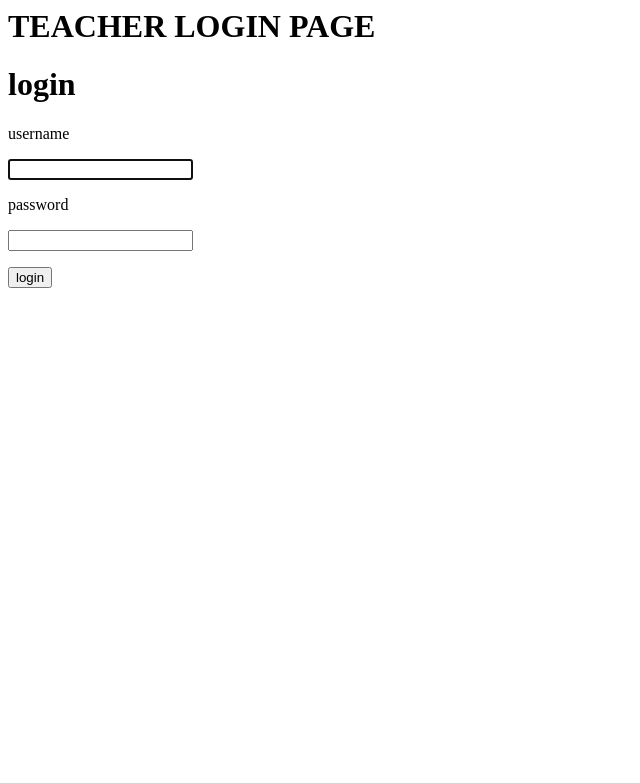
After one commit to sourav-py/attendance-dashboard, a Django app: page /login/teacher/ in a window 1280 px wide. The commit adds this page. Shown: the top 783 px of the page, without its empty margins (0-640 px from the left). Run offline with Django 3.2, Linux system fonts and the light colour scheme.

Commit message:
attendance-counter-added

```diff
--- a/attendance/templates/StudentAttendance.html
+++ b/attendance/templates/StudentAttendance.html
@@ -1,7 +1,8 @@
 <html>
     <head>
+            <meta name="viewport" content="width=device-width, initial-scale=1.0">
         <style>
-             <meta name="viewport" content="width=device-width, initial-scale=1.0">
+
             .week
             {
                 border: 1x solid orange;
@@ -13,6 +14,9 @@
     <body>
         <p><h3>ID : {{student.id}}</h3></p>
         <p><h2>Name : {{student.name}}</h3></p>
+        <P>Total attendance : {{attendance_variable}}/{{out_of_attendance_variable}}</P>
+        <p>Attendance Percentage: {{attendance_percentage}}%</p>
+        <p>WARNING : {{message}}</p>
         {% for attendance in attendances %}
             <div class="week">
             <p><h3>Attendance for week starting from {{attendance.starting_date}}</h3></p>
--- a/attendance/templates/StudentList.html
+++ b/attendance/templates/StudentList.html
@@ -15,6 +15,7 @@
         </style>
     </head>
     <body>
+        <a href = "/auth_urls/logout/">logout</a>
         {% for student in students %}
             <div class = "student_detail_div">
             <P>ID : {{student.id}} </P>
--- a/attendance/templates/registration/login.html
+++ b/attendance/templates/registration/studentlogin.html
@@ -4,8 +4,10 @@
 
     </head>
     <body>
-            <form method="post">
+            <h1>STUDENT LOGIN PAGE</h1>
+            <form method="post" action = "/login/student/">
             <div class="login_logo"><h1><span id = "log">log</span>in</h1></div>
+            {{message}}
             <div class="mini_form">
                 {% csrf_token %}
                 <div class="creds">
--- /dev/null
+++ b/attendance/templates/registration/teacherlogin.html
@@ -0,0 +1,34 @@
+<html>
+    <head>
+            <meta name="viewport" content="width=device-width, initial-scale=1.0">
+
+    </head>
+    <body>
+            <h1>TEACHER LOGIN PAGE</h1>
+            <form method="post" action = "/login/teacher/">
+            <div class="login_logo"><h1><span id = "log">log</span>in</h1></div>
+            <P>{{message}}</P>
+            <div class="mini_form">
+                {% csrf_token %}
+                <div class="creds">
+                    <p>
+                    <label for="id_username">username</label>
+                    </p>
+                    <p>
+                    <input class="input" type="text" name="username" autofocus="" required="" id="id_username">
+                    </p>
+                </div>
+                <div class="creds">
+                    <p>
+                    <label for="id_password">password</label>
+                    </p>
+                    <p>
+                    <input class = "input"  type="password" name="password" required="" id="id_password">
+                    </p>
+                </div>
+                <button class="login_button" type = "submit">login</button>
+            </div>
+            </form>
+
+    </body>
+</html>
--- a/attendance/urls.py
+++ b/attendance/urls.py
@@ -3,6 +3,7 @@ from attendance import views
 from django.conf.urls import url
 
 urlpatterns = [
+    path('',views.base,name = 'base'),
     path('students/',views.StudentList,name = 'StudentList'),
     path('accounts/signup/student/', views.StudentSignUpView.as_view(), name='student_signup'),
     path('accounts/signup/teacher/', views.TeacherSignUpView.as_view(), name='teacher_signup'),
@@ -10,8 +11,9 @@ urlpatterns = [
     #path('upload/csv/',views.simple_upload,name = 'simple_upload'),
     path('upload/csv/students/',views.Student_Csv_Upload),
     path('upload/csv/attendance/',views.Attendance_Csv_Upload),
-
     path('api-view/samplemodel/',views.SampleModelEndpoint),
+    path('login/student/',views.login_student),
+    path('login/teacher/',views.login_teacher),
 
 
 ]
--- a/attendance/views.py
+++ b/attendance/views.py
@@ -16,6 +16,7 @@ from rest_framework.decorators import api_view
 from rest_framework.response import Response
 
 from attendance.serializers import SampleModelSerializer
+from django.views.decorators.cache import never_cache
 
 def is_staff(user):
     object = CustomUser.objects.get(id = user.id)
@@ -27,29 +28,106 @@ def is_staff(user):
 def is_student_teacher_admin(user):
     pass
 
+def count_attendance(id):
+    count = 0
+    student_object = Student.objects.get(id = id)
+    attendances = Attendance.objects.filter(user = student_object)
+    print(attendances[0])
+    for attendance in attendances:
+        if attendance.monday == 'Present':
+            count += 1
+        if attendance.tuesday == 'Present':
+            count += 1
+        if attendance.wednesday == 'Present':
+            count += 1
+        if attendance.thursday == 'Present':
+            count +=1
+        if attendance.friday == 'Present':
+            count +=1
+        if attendance.saturday == 'Present':
+            count +=1
+    return count
+
+
+def out_of_attendance(id):
+    count = 0
+    student_object = Student.objects.get(id = id)
+    attendances = Attendance.objects.filter(user = student_object)
+    for attendance in attendances:
+        if attendance.monday == 'Present' or attendance.monday == 'Absent':
+            count += 1
+        if attendance.tuesday == 'Present' or attendance.tuesday == 'Absent':
+            count += 1
+        if attendance.wednesday == 'Present' or attendance.wednesday == 'Absent':
+            count += 1
+        if attendance.thursday == 'Present' or attendance.thursday == 'Absent':
+            count +=1
+        if attendance.friday == 'Present' or attendance.friday == 'Absent':
+            count +=1
+        if attendance.saturday == 'Present' or attendance.saturday == 'Absent':
+            count +=1
+    return count
+
+
+
+def base(request):
+    return render(request,'base.html',{'request':request})
+
+
+
 @login_required
-#@user_passes_test(is_staff)
+@user_passes_test(is_staff)
 def StudentList(request):
-    """
-        Lists all the students in the database with their attendance link available for the teacher or the student itself.
-    """
     students= Student.objects.all()
     attendances = Attendance.objects.all()
     return render(request,'StudentList.html',{'students':students,'attendances':attendances})
 
 @login_required
-
 def StudentAttendance(request,pk):
-    """
-        overview of the attendance of student(can be opened by the teacher or the student itself)
-    """
     student = Student.objects.get(id = pk)
     attendances = Attendance.objects.filter(user = student)
     if request.user.is_teacher == True or request.user == student.user:
-        return render(request,'StudentAttendance.html',{'student':student,'attendances':attendances})
+        attendance_variable = count_attendance(pk)
+        out_of_attendance_variable = out_of_attendance(pk)
+        attendance_percentage = (attendance_variable/out_of_attendance_variable)*100
+        if attendance_percentage < 75:
+            message = "your attendance is below 75%, you are expected to have more than 75% to sit in exams!!!"
+        return render(request,'StudentAttendance.html',{'student':student,'attendances':attendances,'attendance_variable':attendance_variable,'out_of_attendance_variable':out_of_attendance_variable,'attendance_percentage':attendance_percentage,'message':message})
     else:
-        return HttpResponse('You can\' access this')
+        return HttpResponse('You can\'t access this')
 
+
+def login_student(request):
+    if request.method == 'POST':
+        username = request.POST['username']
+        password = request.POST['password']
+        user = authenticate(username=username, password=password)
+        if user is not None and user.is_student == True:
+            if user.is_active:
+                login(request, user)
+                student_object_id = Student.objects.get(user = user).id
+                return HttpResponseRedirect('/student-attendance/%s'%(student_object_id))
+
+        else:
+            message = "please enter correct credentials(it must be of student)"
+            return render(request,'registration/studentlogin.html',{'request':request,'message':message})
+    else:
+        return render(request,'registration/studentlogin.html',{'request':request})
+
+def login_teacher(request):
+    if request.method == 'POST':
+        username = request.POST['username']
+        password = request.POST['password']
+        user = authenticate(username=username, password=password)
+        if user is not None and user.is_teacher == True:
+            if user.is_active:
+                login(request, user)
+                return HttpResponseRedirect('/students/')
+        else:
+            message = "please enter correct credentials(it must be of teacher)"
+            return render(request,'registration/teacherlogin.html',{'request':request,'message':message})
+    else:
+        return render(request,'registration/teacherlogin.html',{'request':request})
 
 
 class StudentSignUpView(CreateView):
@@ -75,9 +153,6 @@ class TeacherSignUpView(CreateView):
 
 
 def Sample_Model_Csv_Upload(request):
-    """
-        uploads csv file of Sample Model and stores it in database
-    """
     if request.method == 'POST':
 
         csvfile = request.FILES['myfile']
@@ -95,9 +170,6 @@ def Sample_Model_Csv_Upload(request):
     return render(request, 'sample_model_csv_upload.html')
 
 def Student_Csv_Upload(request):
-    """
-        uploads csv file of students and stores it in database
-    """
     initial_users_list = []
     if request.method == 'POST':
         csvfile = request.FILES['myfile']
@@ -170,4 +242,4 @@ def SampleModelEndpoint(request):
         reciever_list.append(str(IMDB))
         new_sample_object = SampleModel.objects.create(movie = movie,IMDB = IMDB)
         new_sample_object.save()
-        return HttpResponse('hey')
+        return HttpResponse('Your model is saved!')
```
Also changed, not shown: attendance/models.py (+8 -11 lines), attendance/templates/base.html (added, +13 -0 lines), attendance/migrations/0006_auto_20190614_1322.py (added), db.sqlite3.
